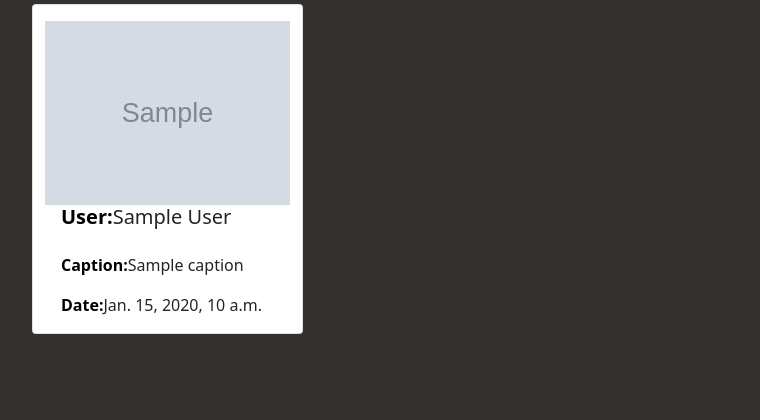
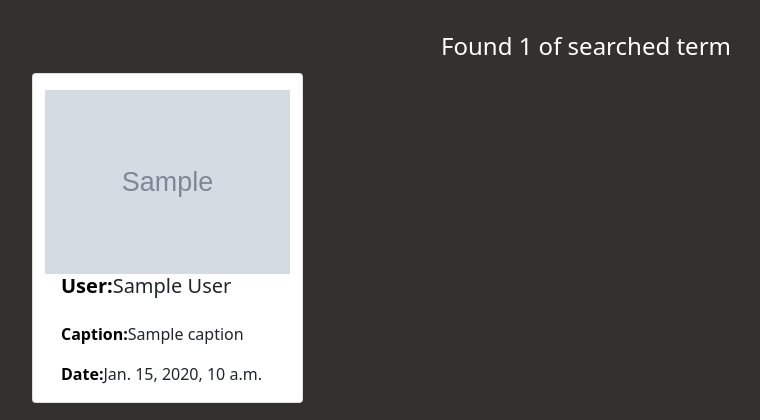
Before and after one commit to Joseph-Wairimu/instagram, a Django app: template photo/templates/search.html in a window 1280 px wide. Shown: the top 420 px of the page, without its empty margins (54-814 px from the left). Run offline with Django 4.2, Linux system fonts and the light colour scheme; the template is opened without the code that fills it: most values are stand-ins (such as "Sample title", 1, 10 or a date in 2020); grey boxes marked "Sample" are stand-in pictures; some libraries are stand-ins or nearby versions; some web fonts are replaced.

Commit message:
search result edit

```diff
--- a/photo/templates/search.html
+++ b/photo/templates/search.html
@@ -2,6 +2,18 @@
 {% block content %}
 
 <div class="container">
+
+
+    <div class="row text-center" style="color: white; margin-top: 2rem;">
+        {% if articles%}
+          <h4>Found {{ articles|length }} of searched term {{message}}</h4>
+        {% else %}
+          <h4> Found 0 articles for the search term {{message}}</h4>
+        {% endif %}
+
+      </div>
+
+
     {% if articles %}
 
     {% for post in articles %}
```
